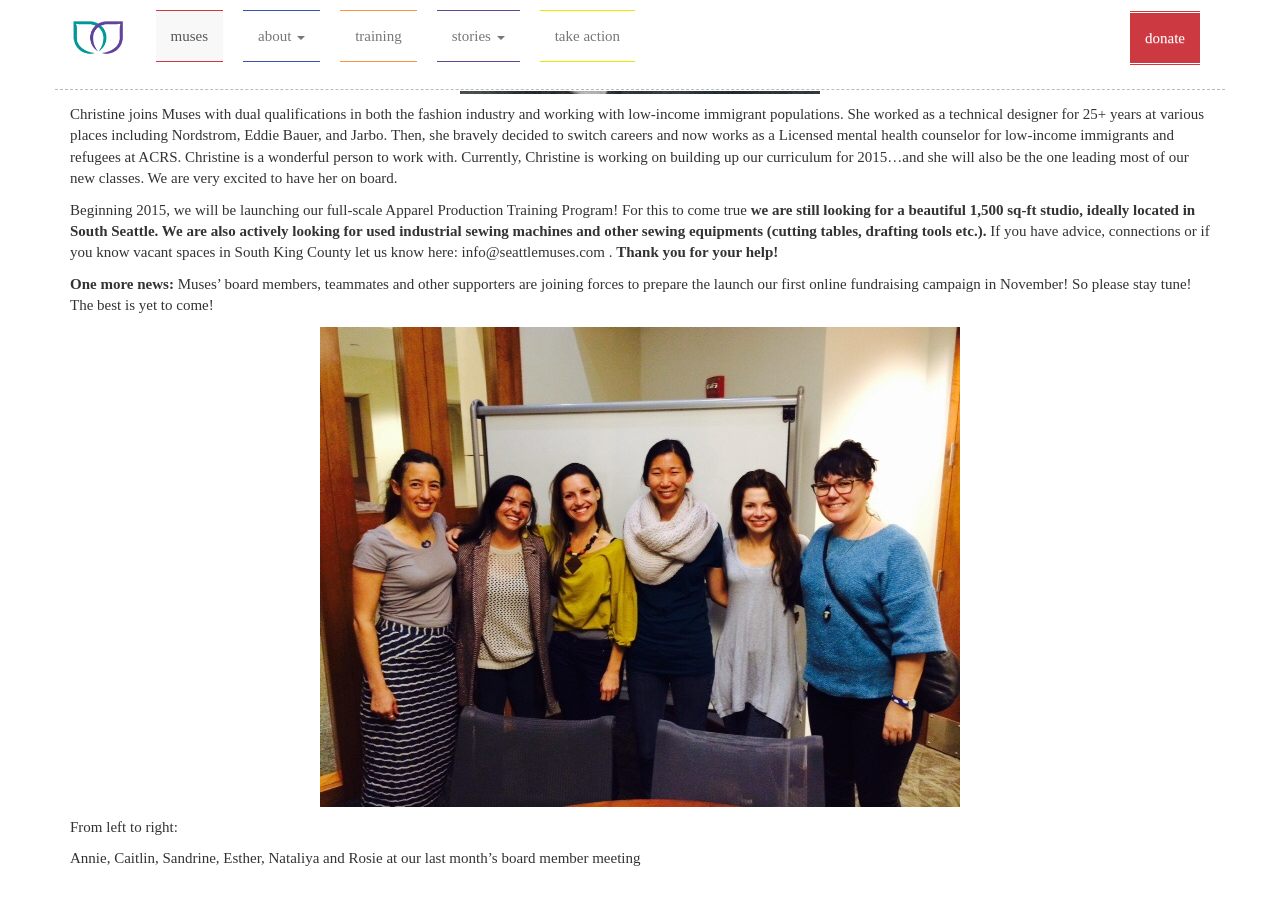
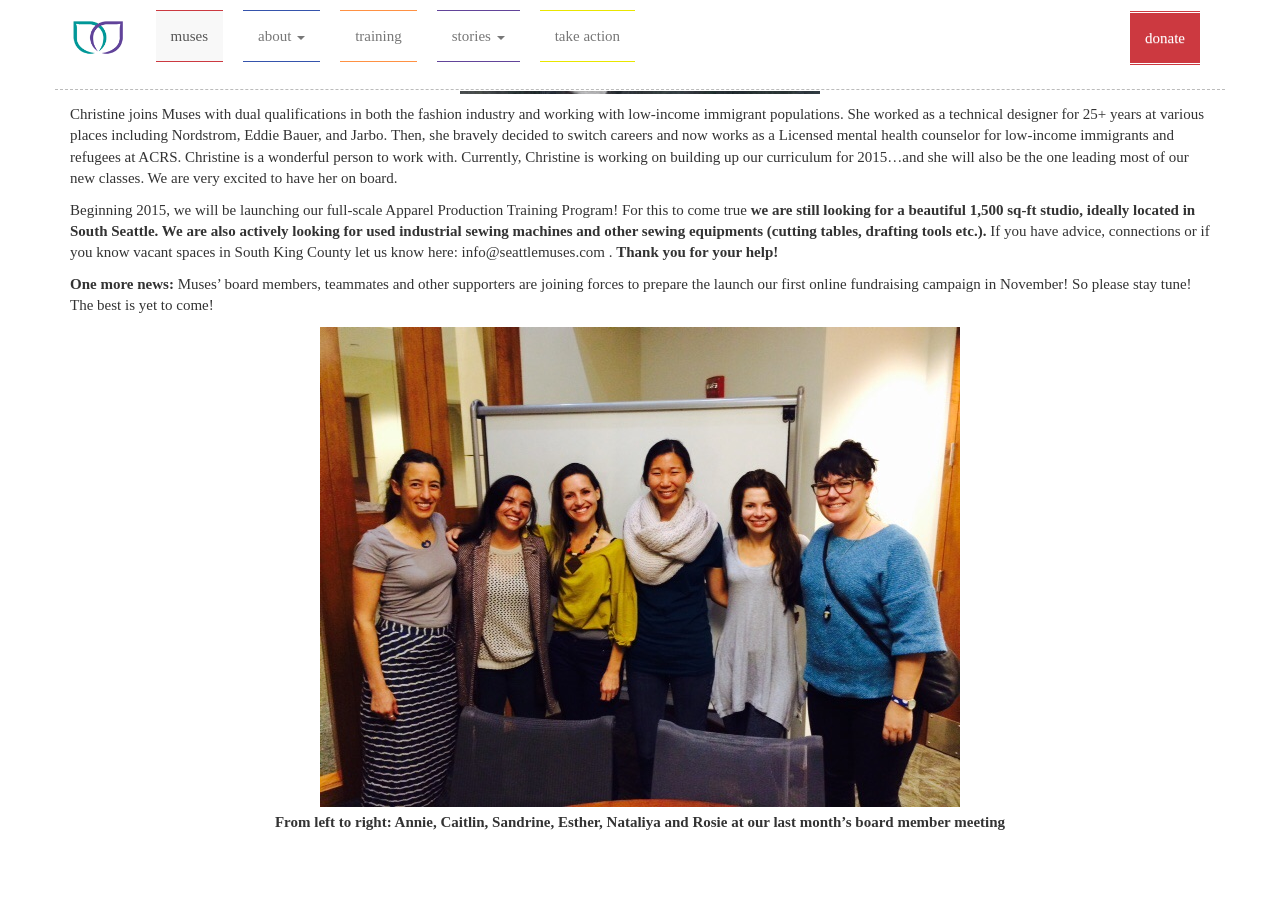
Before and after one commit to seattlemuses/seattlemuses.github.io, a Jekyll site: the page built from _posts/2014-10-27-some-good-news-from-muses.md, in a window 1280 px wide and 900 px high, scrolled down 898 px. Built offline with Jekyll 4.4.1, drawn with Linux system fonts in a browser that asks for light colours; nearby versions of some CDN libraries; after the commit the page ends 1766 px from its top, so only the background shows below that.

Commit message:
Updated 2014-10-27-some-good-news-from-muses.md

```diff
--- a/_posts/2014-10-27-some-good-news-from-muses.md
+++ b/_posts/2014-10-27-some-good-news-from-muses.md
@@ -1,15 +1,16 @@
 ---
 published: true
-title: Some good news from Muses!
+title: "Some good news from Muses!"
 author: Sandrine
 date: 2014 October 27
 categories:
   - "muses-updates"
 thumbnail: /assets/image1 (1).jpg
 ---
+
 Dear friends, these last months have been extremely busy for Muses team. It was well worth the effort though. We have great news to share with you. These last 10 months we have been working really hard on building a complementary team and on developing a new curriculum to launch our full-scale apparel training program in 2015...and well, here it is! After recently welcoming our new teammates Caitlin (Community Outreach and Fundraising Coordinator) and Kelly (Program Development Director) we are now really excited to introduce our new Director of Training & Production Christine Tsui!
 
-![image](/assets/image.jpg?w=168)
+![](/assets/image.jpg?w=168)
 
 Christine joins Muses with dual qualifications in both the fashion industry and working with low-income immigrant populations. She worked as a technical designer for 25+ years at various places including Nordstrom, Eddie Bauer, and Jarbo. Then, she bravely decided to switch careers and now works as a Licensed mental health counselor for low-income immigrants and refugees at ACRS. Christine is a wonderful person to work with. Currently, Christine is working on building up our curriculum for 2015...and she will also be the one leading most of our new classes. We are very excited to have her on board.
 
@@ -17,8 +18,5 @@
 
 **One more news:** Muses' board members, teammates and other supporters are joining forces to prepare the launch our first online fundraising campaign in November! So please stay tune! The best is yet to come!
 
-![image](/assets/image1 (2).jpg)
-
-From left to right:
-
-Annie, Caitlin, Sandrine, Esther, Nataliya and Rosie at our last month's board member meeting
+![](/assets/image1 (2).jpg)
+**From left to right: Annie, Caitlin, Sandrine, Esther, Nataliya and Rosie at our last month's board member meeting**
```
